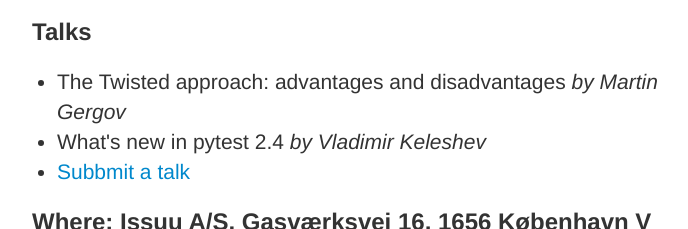
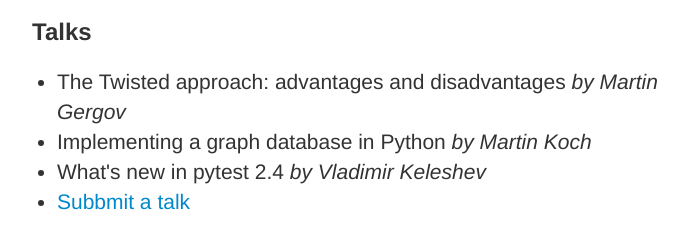
Before and after one commit to GreenSteam/pycon.dk, a plain HTML site: page 404.html in a window 1280 px wide. Shown: the part 1067-1296 px from the top of the page, without its empty margins (258-946 px from the left). Drawn offline with Linux system fonts and the light colour scheme.

Commit message:
Add talk

```diff
--- a/404.html
+++ b/404.html
@@ -54,6 +54,7 @@ a <a href="http://reddit.com/r/pycon_dk">sub-reddit for that</a>.</p>
 
 <ul>
 <li>The Twisted approach: advantages and disadvantages <em>by Martin Gergov</em></li>
+<li>Implementing a graph database in Python <em>by Martin Koch</em></li>
 <li>What's new in pytest 2.4 <em>by Vladimir Keleshev</em></li>
 <li><a href="mailto:meetup@pycon.dk?subject=I want to give a talk about <blank>">Subbmit a talk</a></li>
 </ul>
```
Also changed, not shown: index.html (+1 -0 lines), 1 other file.
